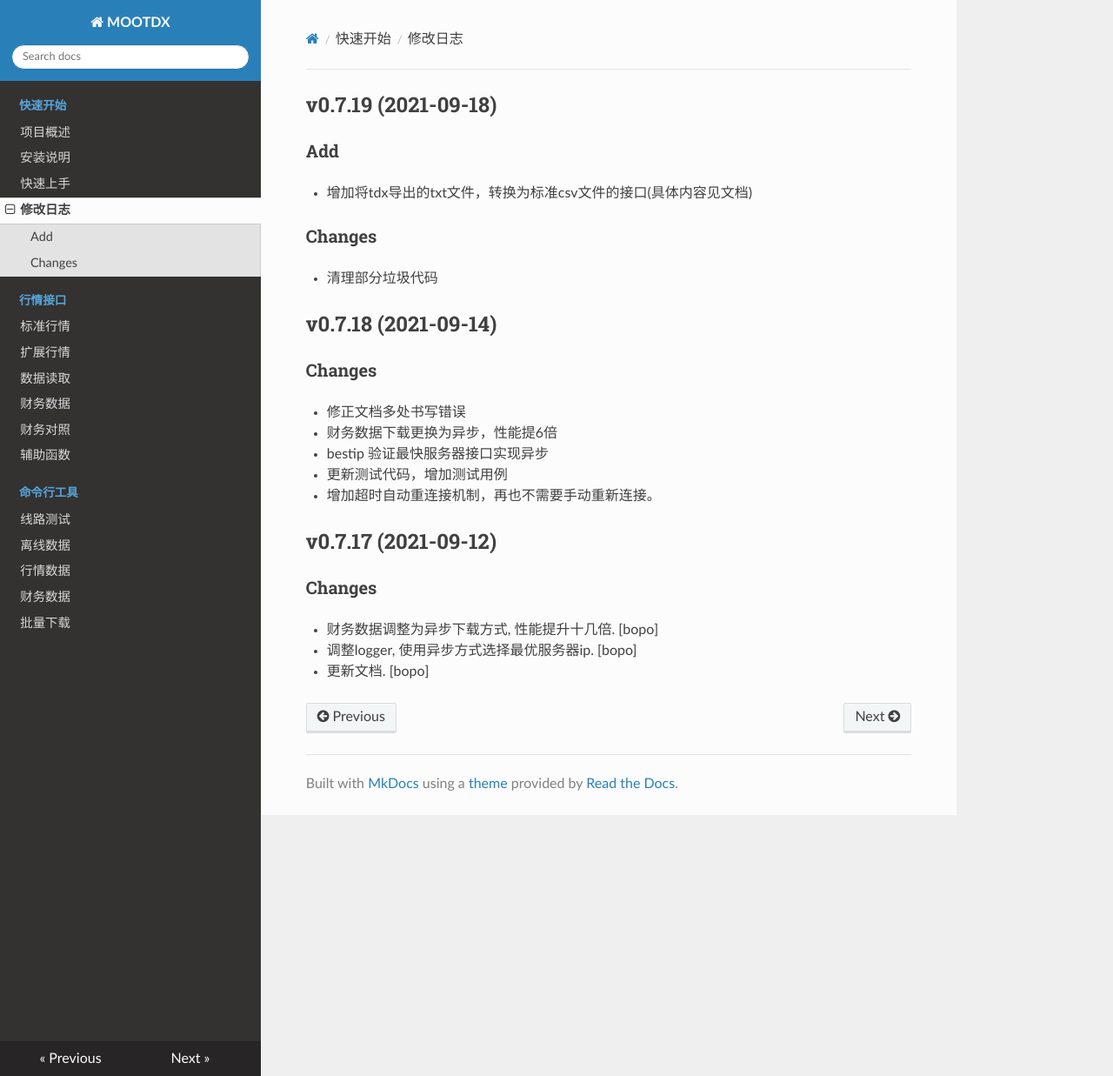
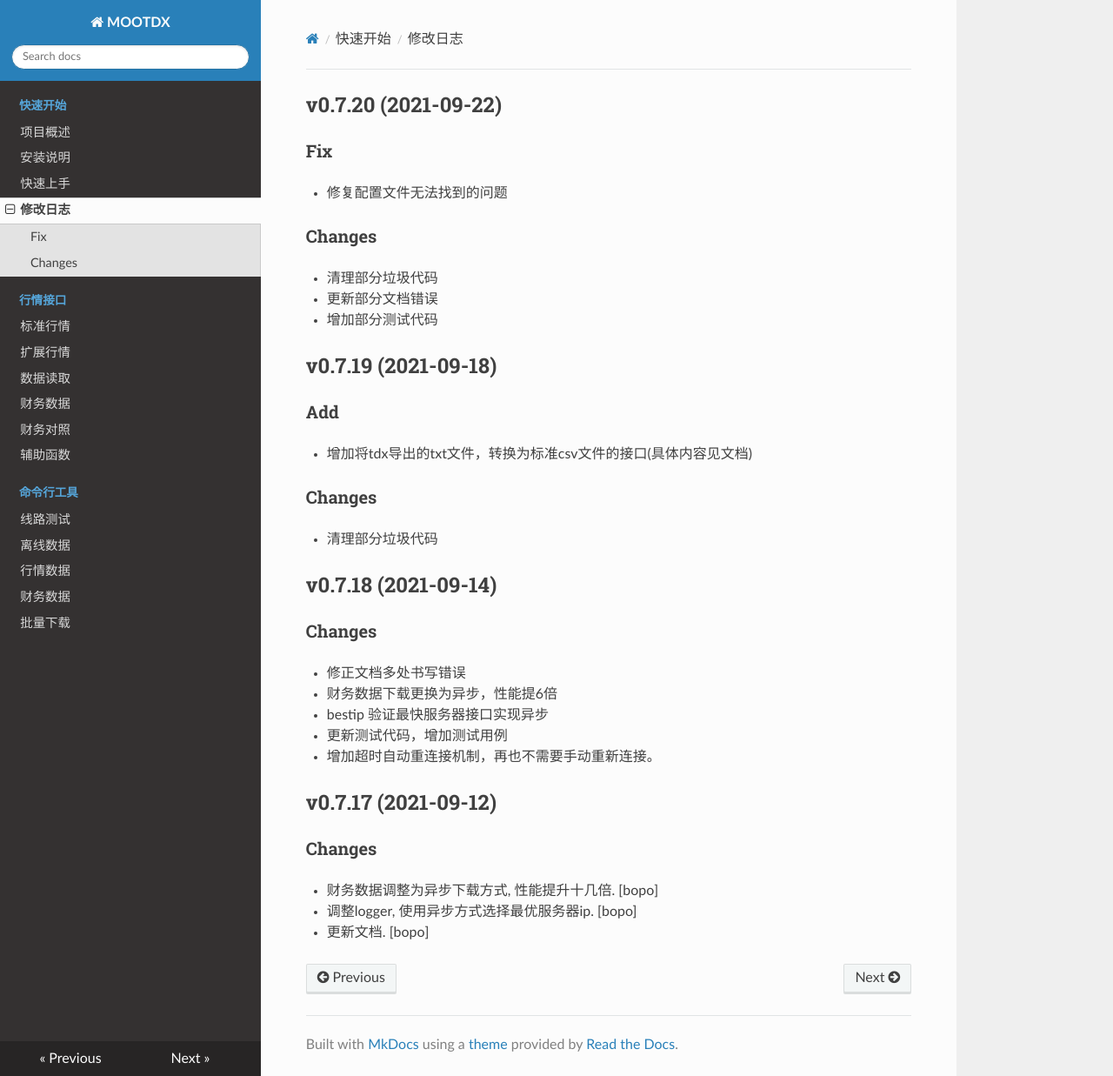
Before and after one commit to mootdx/mootdx, an MkDocs documentation site: the page built from docs/chlog.md, in a window 1280 px wide and 1237 px high. Shown: the whole window at 87% size. Built offline with MkDocs 1.6.1, drawn with Linux system fonts in a browser that asks for light colours; nearby versions of some CDN libraries; old or Windows-style settings are respelled for this version of MkDocs.

Commit message:
update docs.

```diff
--- a/docs/chlog.md
+++ b/docs/chlog.md
@@ -1,3 +1,15 @@
+## v0.7.20 (2021-09-22)
+
+### Fix
+
+* 修复配置文件无法找到的问题
+
+### Changes
+
+* 清理部分垃圾代码
+* 更新部分文档错误
+* 增加部分测试代码
+
 ## v0.7.19 (2021-09-18)
 
 ### Add
```
